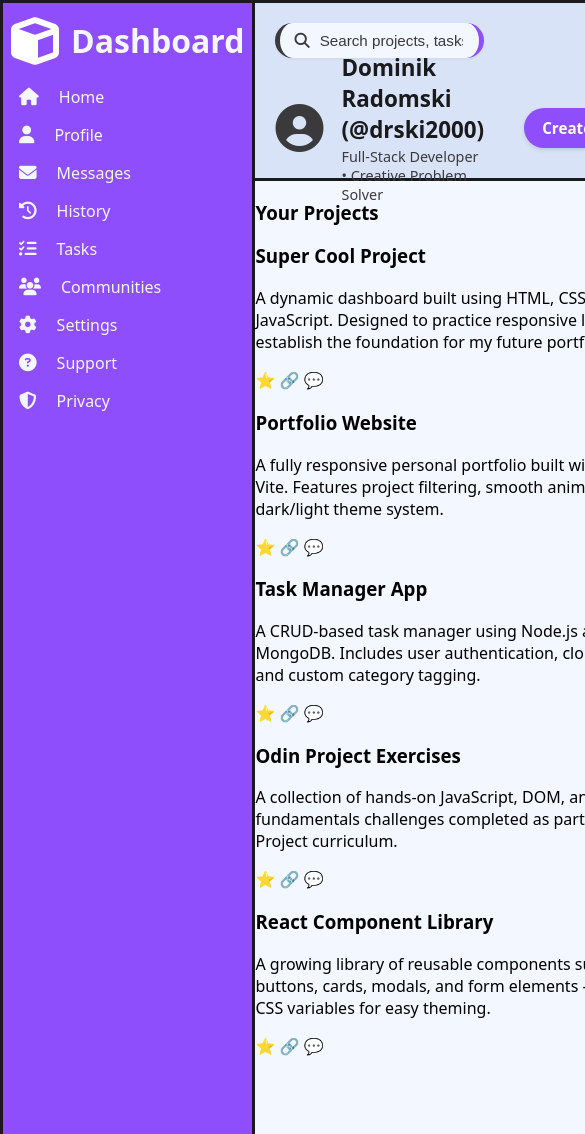
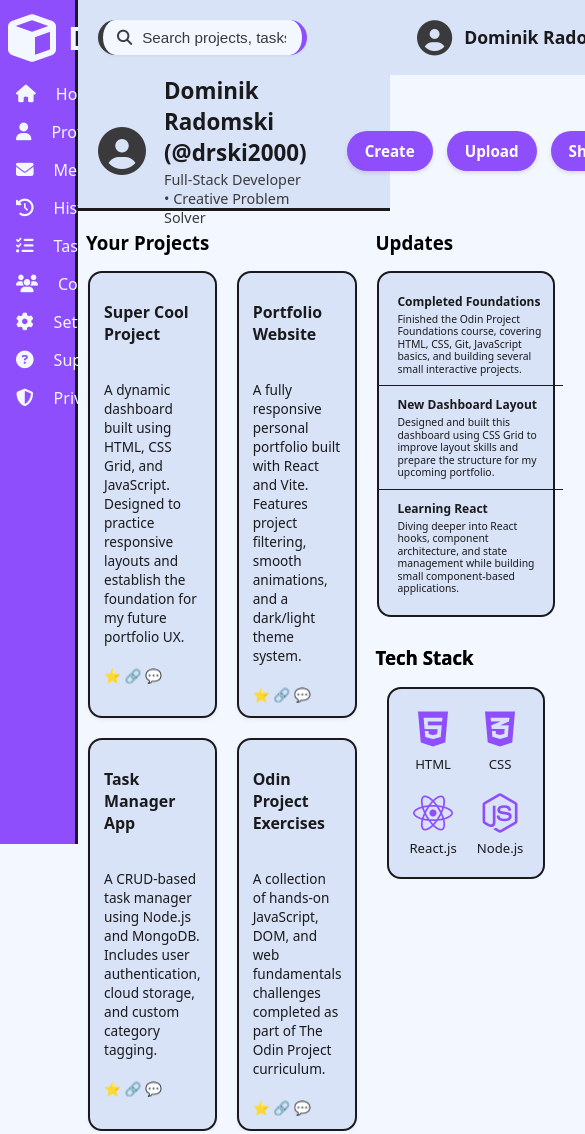
Before and after one commit to DomRadomski/admin-dashboard, a plain HTML site: page index.html in a window 390 px wide. Shown: the top 1134 px of the page, 585 px wide, since content can reach past the window. Drawn offline with Linux system fonts and the light colour scheme.

Commit message:
All complete but only really works on big screen, need to work on responsiveness

```diff
--- a/index.html
+++ b/index.html
@@ -78,9 +78,8 @@
             </div>
 
             <div class="content">
-
+                <h3 id="project-title">Your Projects</h3>
                 <div class="cards">
-                    <h3 id="project-title">Your Projects</h3>
 
                     <div class="card">
                         <h3>Super Cool Project</h3>
@@ -105,17 +104,11 @@
                         <p>A collection of hands-on JavaScript, DOM, and web fundamentals challenges completed as part of The Odin Project curriculum.</p>
                         <div class="icons">⭐ 🔗 💬</div>
                     </div>
-
-                    <div class="card">
-                        <h3>React Component Library</h3>
-                        <p>A growing library of reusable components such as buttons, cards, modals, and form elements — styled with CSS variables for easy theming.</p>
-                        <div class="icons">⭐ 🔗 💬</div>
-                    </div>
-
                 </div>
 
+                <h3 id="update-title">Updates</h3>
+
                 <div class="updates">
-                    <h3>Updates</h3>
 
                     <div class="update">
                         <h5>Completed Foundations</h5>
@@ -134,28 +127,29 @@
 
                 </div>
 
+                <h3 id="techstack-title">Tech Stack</h3>
+
+                <h3 id="techstack-title">Tech Stack</h3>
+
                 <div class="techstack">
-
-                    <h3 >Tech Stack</h3>
-
                     <div class="tech">
-                        <img src="" alt="">
+                        <i class="fa-brands fa-html5"></i>
                         <p>HTML</p>
                     </div>
                     <div class="tech">
-                        <img src="" alt="">
+                        <i class="fa-brands fa-css3-alt"></i>
                         <p>CSS</p>
                     </div>
                     <div class="tech">
-                        <img src="" alt="">
+                        <i class="fa-brands fa-react"></i>
                         <p>React.js</p>
                     </div>
                     <div class="tech">
-                        <img src="" alt="">
+                        <i class="fa-brands fa-node-js"></i>
                         <p>Node.js</p>
                     </div>
+                </div>
 
-                </div>
 
             </div>
 
--- a/styles.css
+++ b/styles.css
@@ -23,14 +23,16 @@ body {
     background-color: var(--white-standard);
     margin: 0;
     padding: 0;
+    width: 100vw;
+    height: 100vh;
+
+    scroll-behavior: none;
 }
 
 .container {
     display: grid;
-    grid-template-columns: 1fr 4fr;
-    grid-template-rows: .5fr 5fr;
-    width: 100vw;
-    height: 100vh;
+    grid-template-columns: 20vw 80vw;
+    grid-template-rows: 25vh 75vh;
 }
 
 /* Sidebar */
@@ -45,7 +47,7 @@ body {
     display: grid;
     grid-template-rows: 75px 1fr;
 
-    border: 3px solid var(--text-standard);
+    border-right: 3px solid var(--text-standard);
 }
 
 .sidebar-title {
@@ -55,15 +57,20 @@ body {
     padding: 20px 8px;
 }
 
+.sidebar-title h1, .sidebar-title i {
+    color: var(--white-standard);
+}
+
+
 .sidebar-title i {
     font-size: 3rem;
-    color: var(--white-light);
+
 }
 
 .sidebar-title h1 {
     font-size: 2rem;
     margin: 0;
-    color: var(--white-standard);
+
 }
 
 .sidebar h1 {
@@ -113,11 +120,10 @@ body {
     background-color: var(--white-dark);
 
     display: grid;
-    grid-template-columns: 3fr 2fr;
-    grid-template-rows: 75px 100px;
+    grid-template-columns: 1.5fr 1fr;
+    grid-template-rows: 75px 1fr;
 
-    border: 3px solid var(--text-standard);
-    border-left: none;
+    border-bottom: 3px solid var(--text-standard);
 }
 
 .header > .top-left {
@@ -295,20 +301,143 @@ body {
 
     display: grid;
     grid-template-columns: 3fr 1fr;
-    grid-template-rows: 1fr 1fr;
+    grid-template-rows: 50px 1fr 50px 1fr;
+}
+
+h3#project-title {
+    grid-column: 1 / 2;
+    grid-row: 1 / 2;
+
+    margin-left: 8px;
 }
 
 .cards {
     grid-column: 1 / 2;
-    grid-row: 1 / 3;
+    grid-row: 2 / 5;
+
+    display: grid;
+    grid-template-columns: 1fr 1fr;
+    grid-template-rows: 1fr 1fr;
+}
+
+.card {
+    background-color: var(--white-dark);
+    border: 2px solid var(--text-standard);
+    border-radius: 14px;
+
+    /* minimal interior padding */
+    padding: 12px 14px;
+
+    /* add breathing room around each card */
+    margin: 10px;
+
+    /* responsive font sizing */
+    font-size: clamp(0.85rem, 0.7rem + 0.4vw, 1rem);
+    color: var(--text-standard);
+
+    display: flex;
+    flex-direction: column;
+    gap: 6px;
+
+    box-shadow: 0 2px 4px rgba(0,0,0,0.06);
+    transition: transform 0.15s ease, box-shadow 0.15s ease;
+}
+
+.card:hover {
+    transform: translateY(-2px);
+    box-shadow: 0 4px 8px rgba(0,0,0,0.10);
+}
+
+h3#update-title {
+    grid-column: 2 / 3;
+    grid-row: 1 / 2;
+
+    margin-left: 8px;
 }
 
 .updates {
     grid-column: 2 / 3;
-    grid-row: 1 / 2;
+    grid-row: 2 / 3;
+
+    display: flex;
+    flex-direction: column;
+}
+
+.updates {
+    background-color: var(--white-dark); /* same as card background */
+    border: 2px solid var(--text-standard); /* same border as card */
+    border-radius: 14px;
+    padding: 10px 0;
+    margin: 10px;
+}
+
+.update {
+    padding: 10px 18px;
+    font-size: clamp(0.65rem, 0.55rem + 0.3vw, 0.8rem); /* smaller text */
+    color: var(--text-standard);
+}
+
+/* divider between items */
+.update:not(:last-child) {
+    border-bottom: 1px solid var(--text-standard);
+    width: 85%;
+    margin: 0 auto;
+}
+
+.update h5 {
+    margin: 0 0 3px 0;
+    font-size: clamp(0.75rem, 0.65rem + 0.3vw, 0.85rem); /* smaller heading */
+    font-weight: 600;
+}
+
+.update p {
+    margin: 0;
+    line-height: 1.2;
+}
+
+
+
+h3#techstack-title {
+    grid-column: 2 / 3;
+    grid-row: 3 / 4;
+
+    margin-left: 8px;
 }
 
 .techstack {
-    grid-column: 2 / 3;
-    grid-row: 2 / 3;
+    display: grid;
+    grid-template-columns: repeat(2, 1fr); /* 2 columns */
+    grid-template-rows: repeat(2, 1fr);    /* 2 rows */
+    gap: 20px;
+
+    padding: 20px;
+    background-color: var(--white-dark);
+    border: 2px solid var(--text-standard);
+    border-radius: 14px;
+
+    justify-items: center;
+    align-items: center;
+
+    margin: 10px 20px; /* adds top/bottom + horizontal spacing from edges */
 }
+
+.tech {
+    display: flex;
+    flex-direction: column;
+    align-items: center;
+    justify-content: center;
+
+    text-align: center;
+}
+
+.tech i {
+    font-size: 2.5rem;
+    color: var(--violet-standard);
+    margin-bottom: 6px;
+}
+
+.tech p {
+    margin: 0;
+    font-size: clamp(0.8rem, 0.75rem + 0.3vw, 1rem);
+    color: var(--text-standard);
+}
```
